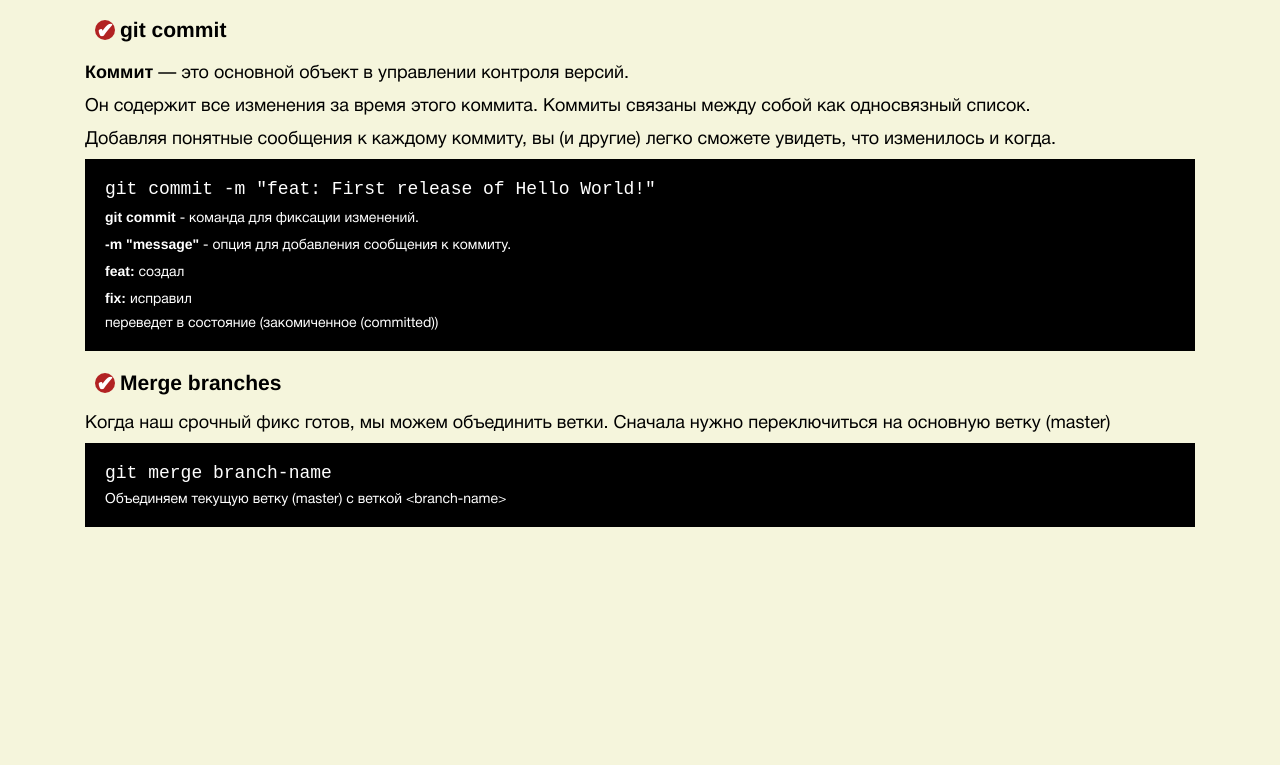
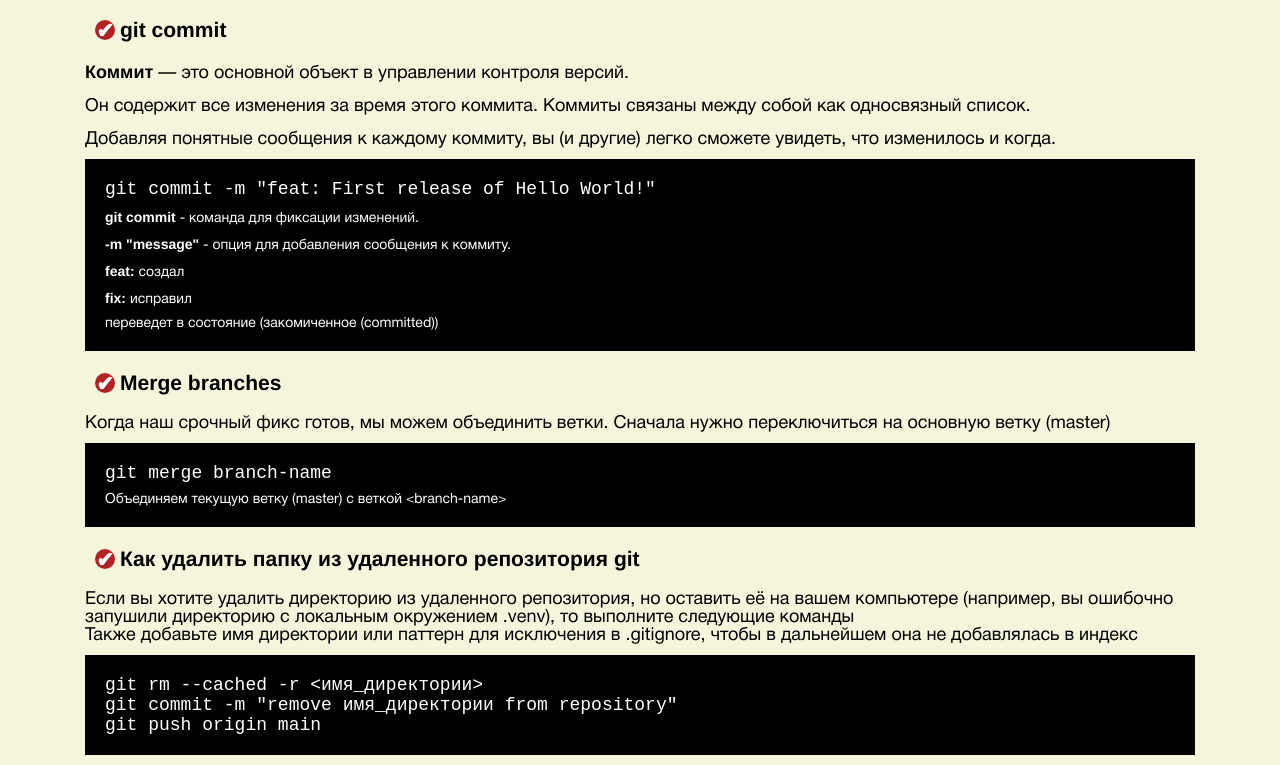
Before and after one commit to AndreyMalyar/first-frontend-project, a plain HTML site: page index.html in a window 1280 px wide. Shown: the part 1893-2658 px from the top of the page. Before the commit the page ends 2430 px from the top, so only its background shows below. Drawn offline with Linux system fonts and the light colour scheme.

Commit message:
feat: add git remove directories

```diff
--- a/index.html
+++ b/index.html
@@ -234,6 +234,17 @@
                 </code>
                 <p class="code__text">Объединяем текущую ветку (master) с веткой &lt;branch-name&gt;</p>
             </div>
+            <!-- git удаление папки -->
+            <h3 class="title-chapter">Как удалить папку из удаленного репозитория git</h3>
+            <p>Если вы хотите удалить директорию из удаленного репозитория, но оставить её на вашем компьютере (например, вы ошибочно запушили директорию с локальным окружением .venv), то выполните следующие команды</p>
+            <p>Также добавьте имя директории или паттерн для исключения в .gitignore, чтобы в дальнейшем она не добавлялась в индекс</p>
+            <div class="code">
+                <code>
+                    git rm --cached -r &lt;имя_директории&gt;<br>
+                    git commit -m "remove имя_директории from repository"<br>
+                    git push origin main<br>
+                </code>
+            </div>
         </div>
     </section>
     <!-- button top -->
```
